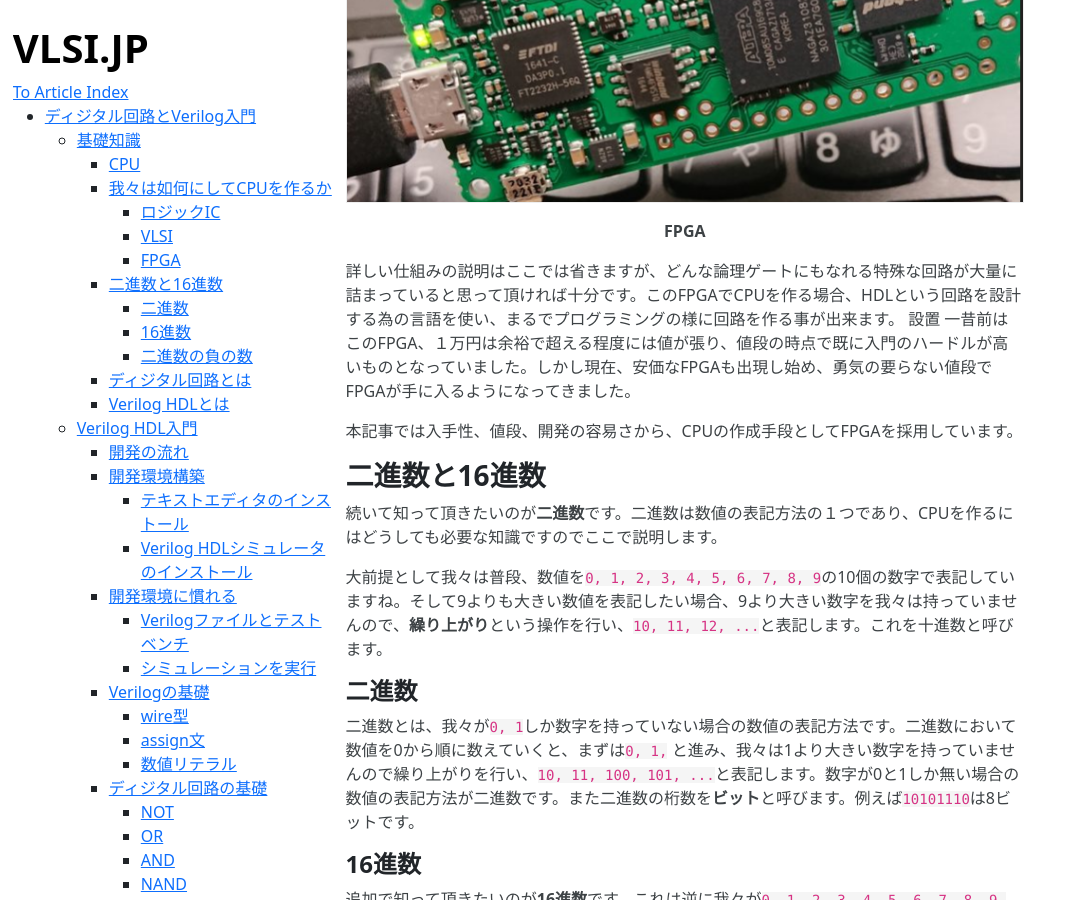
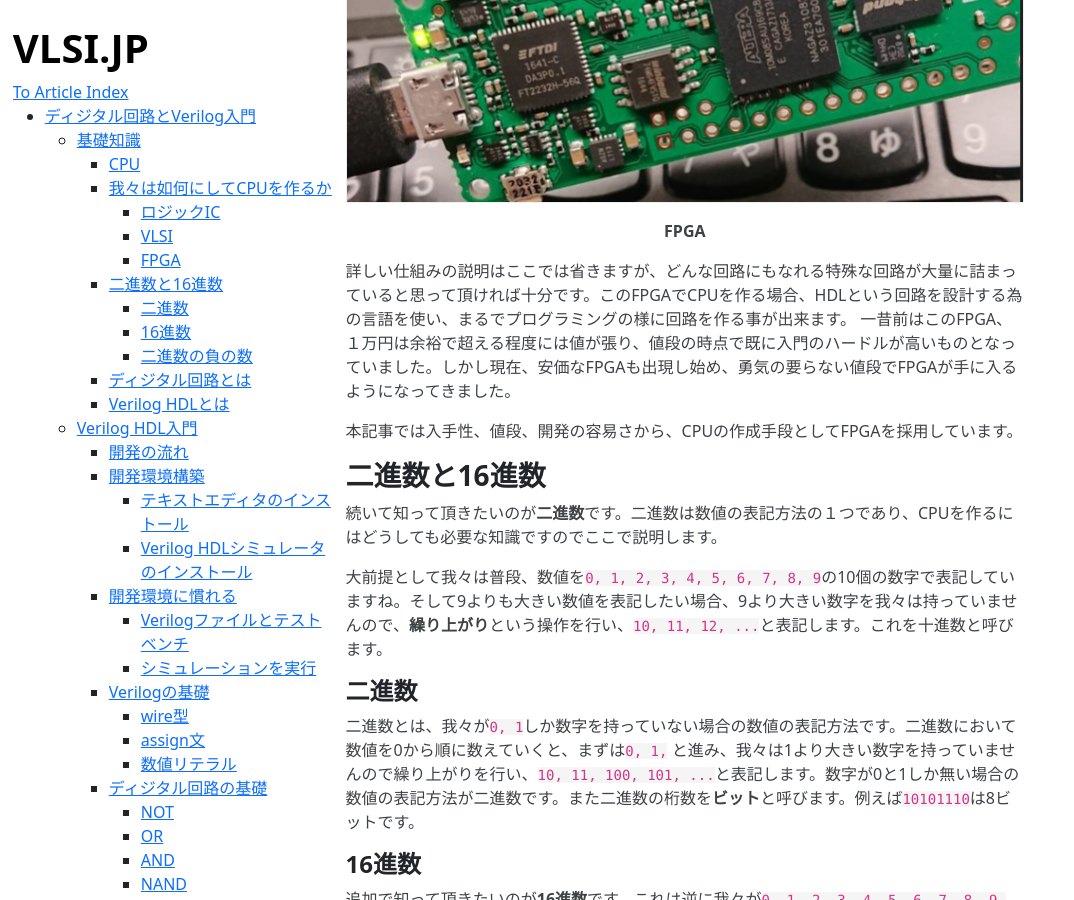
Before and after one commit to VLSI-JP/VLSI-JP.github.io, a Jekyll site: the page built from DigitalCircuit_And_Verilog.md, in a window 1280 px wide and 900 px high, scrolled down 4743 px. Shown: the whole window, without its empty margins (0-1074 px from the left). Built offline with Jekyll 4.4.1, drawn with Linux system fonts in a browser that asks for light colours; formulas are drawn with MathJax 3; some of the changed text lies outside the part shown.

Commit message:
fix typo

````diff
--- a/DigitalCircuit_And_Verilog.md
+++ b/DigitalCircuit_And_Verilog.md
@@ -93,8 +93,7 @@ VLSIは他の工業製品と同じく工場(ファブと呼ばれる)で大量
 ![](https://raw.githubusercontent.com/VLSI-JP/VLSI-JP.github.io/main/images/LetsMakeCPU/fpga.png)
 <p style="text-align:center"><b>FPGA</b></p>
 
-詳しい仕組みの説明はここでは省きますが、どんな論理ゲートにもなれる特殊な回路が大量に詰まっていると思って頂ければ十分です。このFPGAでCPUを作る場合、HDLという回路を設計する為の言語を使い、まるでプログラミングの様に回路を作る事が出来ます。
-設置
+詳しい仕組みの説明はここでは省きますが、どんな回路にもなれる特殊な回路が大量に詰まっていると思って頂ければ十分です。このFPGAでCPUを作る場合、HDLという回路を設計する為の言語を使い、まるでプログラミングの様に回路を作る事が出来ます。
 一昔前はこのFPGA、１万円は余裕で超える程度には値が張り、値段の時点で既に入門のハードルが高いものとなっていました。しかし現在、安価なFPGAも出現し始め、勇気の要らない値段でFPGAが手に入るようになってきました。
 
 本記事では入手性、値段、開発の容易さから、CPUの作成手段としてFPGAを採用しています。
@@ -792,7 +791,7 @@ gtkwave wave.vcd
 S ? B : A
 ```
 
-これは信号Sが1の場合は信号Aが選択され、信号Sが0の場合は信号Bが選択されます。`Basic.v`をこの三項演算子を使って書き直してみましょう。
+これは信号Sが0の場合は信号Aが選択され、信号Sが1の場合は信号Bが選択されます。`Basic.v`をこの三項演算子を使って書き直してみましょう。
 
 ```verilog
   assign w_x = r_s ? r_b : r_a;
````
